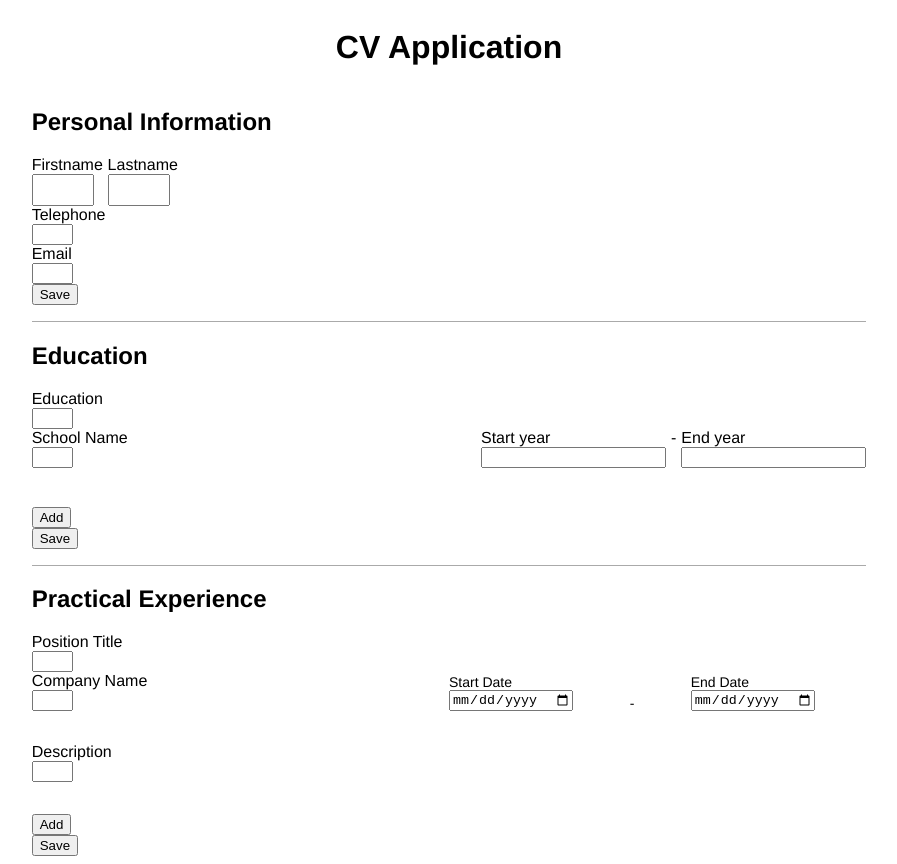
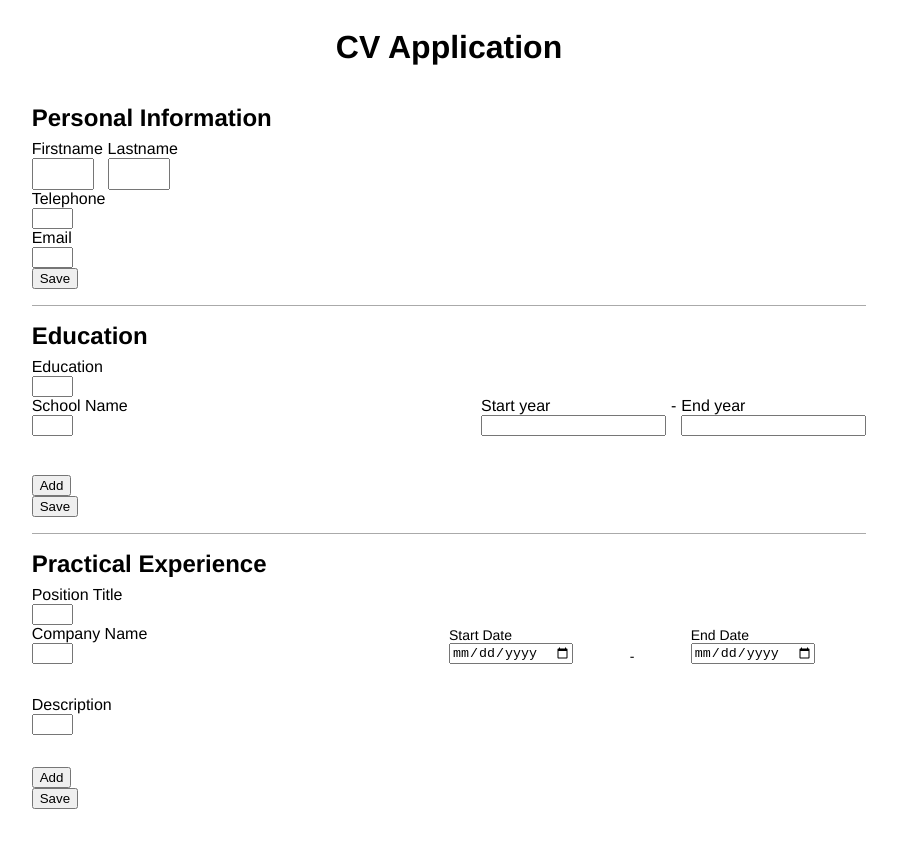
Before and after one commit to JSHC/odin-cvproject, a React (Create React App) app: page / in a window 1280 px wide. Shown: the whole page, without its empty margins (191-1088 px from the left). After the commit the page ends 817 px from the top, so only its background shows below. Built offline with nearby package versions, Linux system fonts and the light colour scheme.

Commit message:
Add margin to section-title

```diff
--- a/src/styles/Section.css
+++ b/src/styles/Section.css
@@ -4,7 +4,7 @@
 }
 
 .section-title {
-
+    margin: 1rem 0 .5rem 0;
 }
 
 .section:last-of-type {
```
